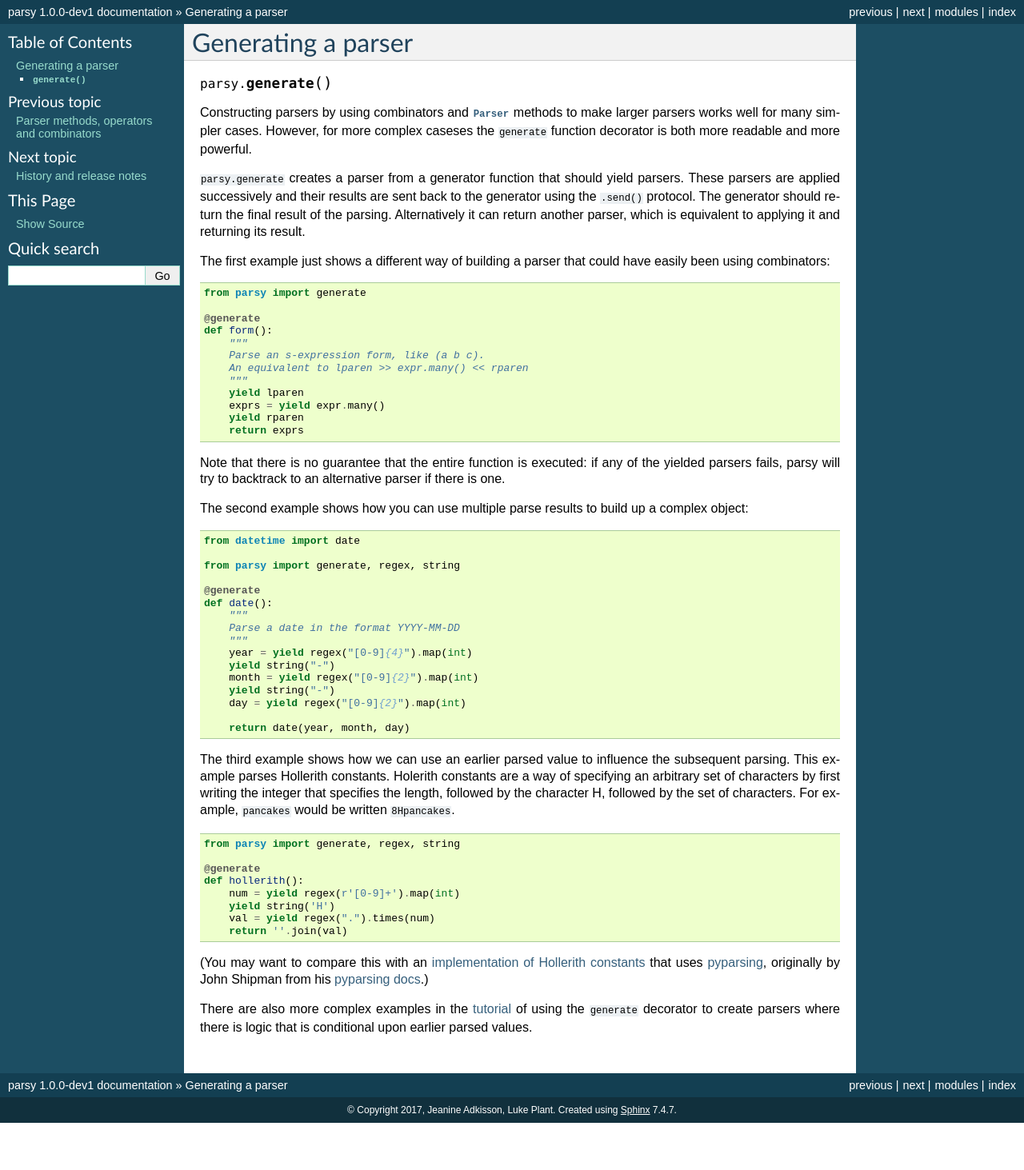
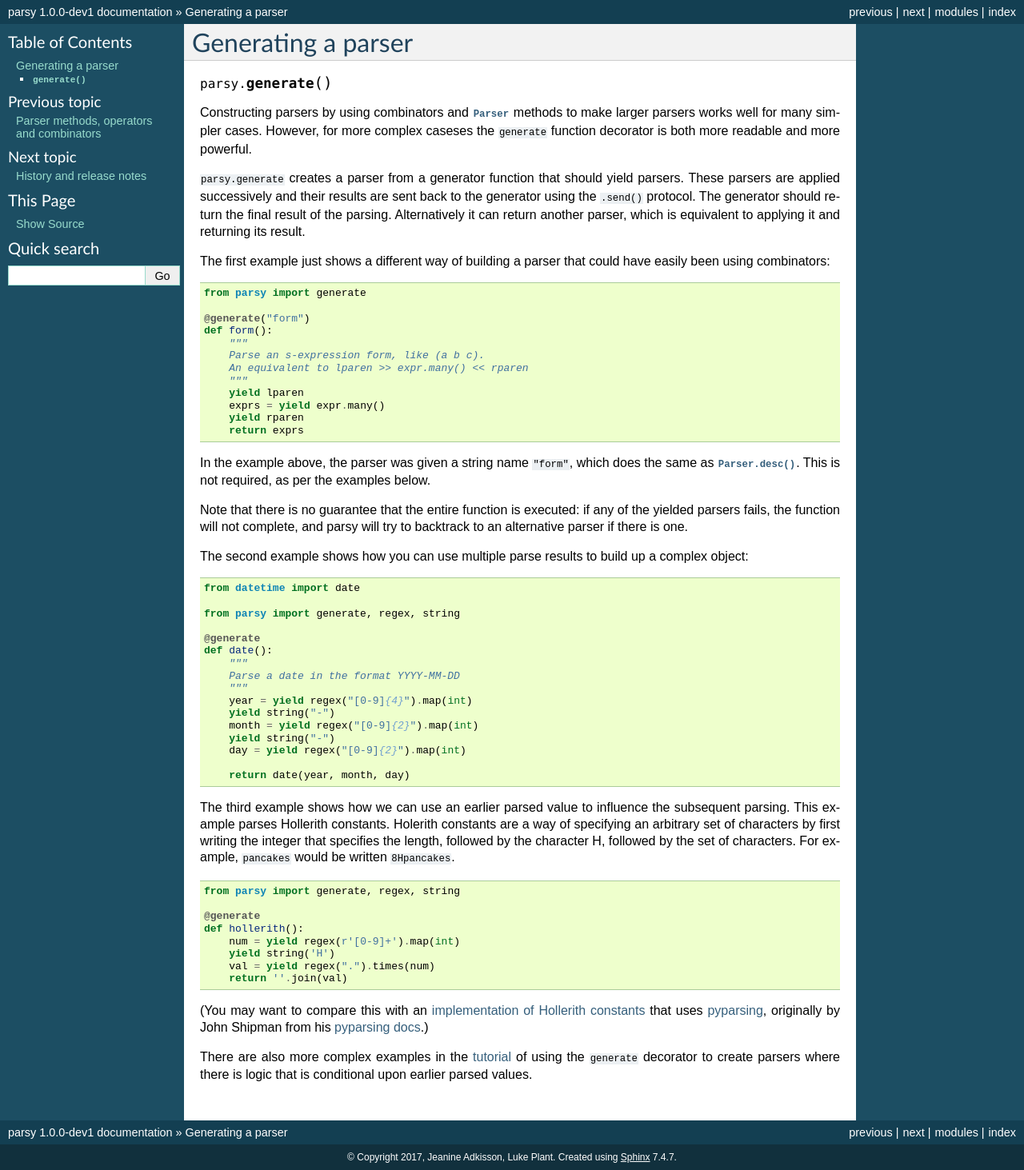
Before and after one commit to python-parsy/parsy, a Sphinx documentation site: the page built from docs/generating.rst, in a window 1280 px wide. Shown: the whole page at 80% size. Built offline with Sphinx 7.4.7, drawn with Linux system fonts in a browser that asks for light colours; before the commit the page ends 1404 px from its top, so only the background shows below that.

Commit message:
Documented `generate` description argument
Refs #12

```diff
--- a/docs/generating.rst
+++ b/docs/generating.rst
@@ -22,7 +22,7 @@ have easily been using combinators:
 
    from parsy import generate
 
-   @generate
+   @generate("form")
    def form():
        """
        Parse an s-expression form, like (a b c).
@@ -33,10 +33,12 @@ have easily been using combinators:
        yield rparen
        return exprs
 
+In the example above, the parser was given a string name ``"form"``, which does
+the same as :meth:`Parser.desc`. This is not required, as per the examples below.
 
-Note that there is no guarantee that the entire function is executed: if
-any of the yielded parsers fails, parsy will try to backtrack to an
-alternative parser if there is one.
+Note that there is no guarantee that the entire function is executed: if any of
+the yielded parsers fails, the function will not complete, and parsy will try to
+backtrack to an alternative parser if there is one.
 
 The second example shows how you can use multiple parse results to build up a
 complex object:
```
